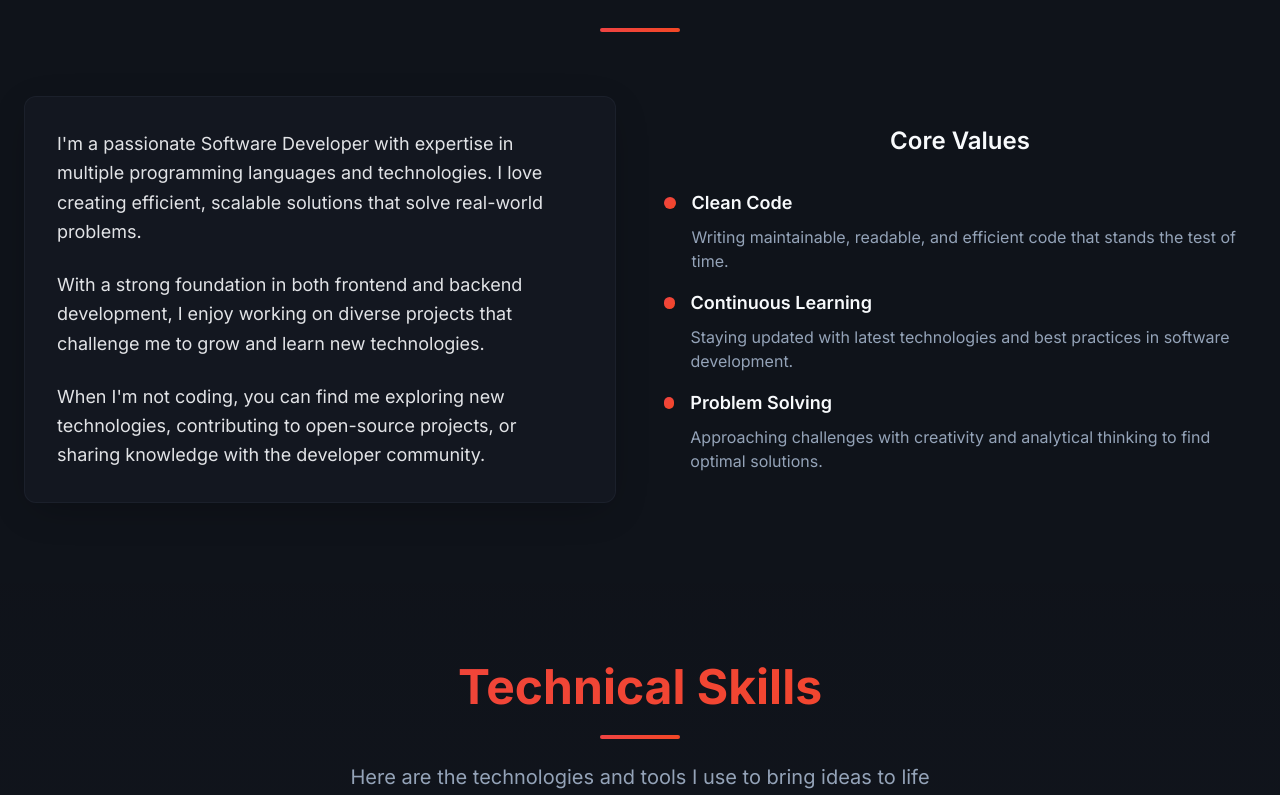
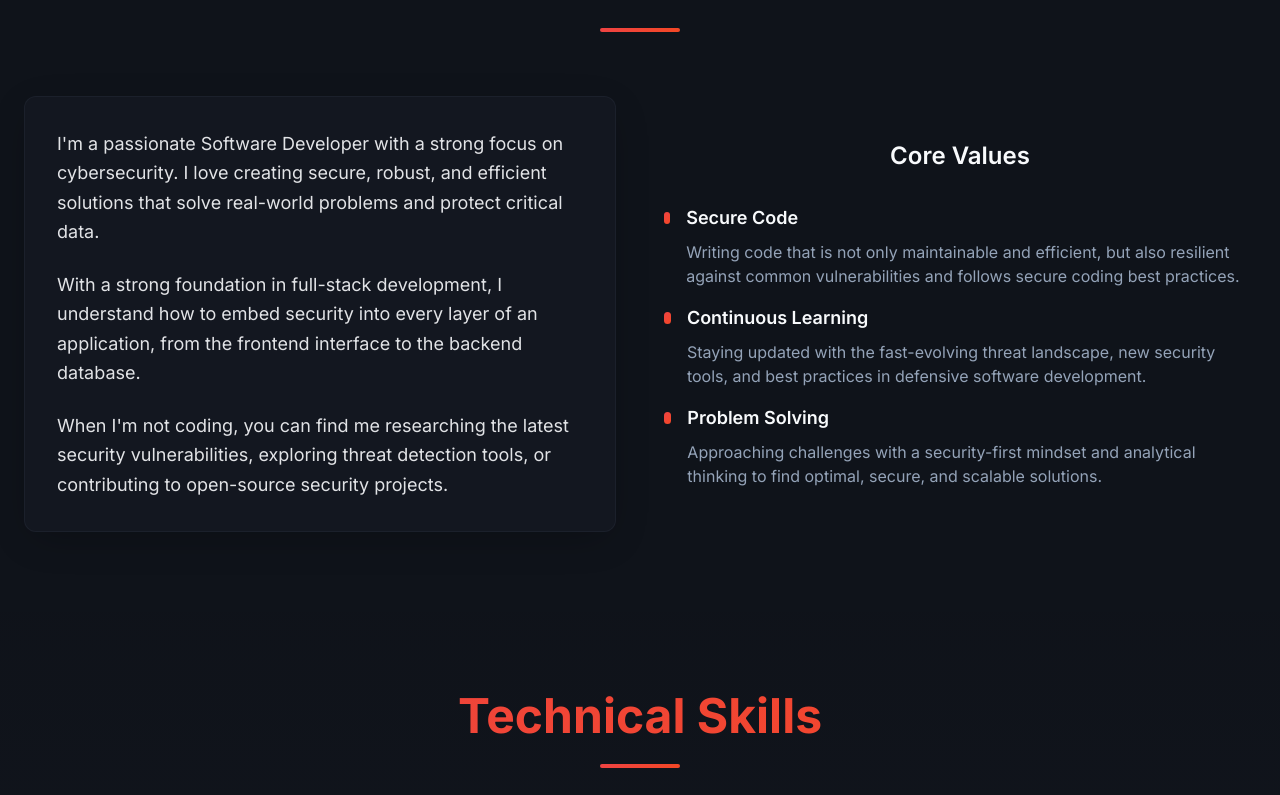
Before and after one commit to Kay-Ze/nikunj-kapil-portfolio, a React (Vite) app: page / in a window 1280 px wide. Shown: the part 924-1719 px from the top of the page. Built offline with nearby package versions, Linux system fonts and the light colour scheme; the HTML template or start-up script is replaced by a standard one.

Commit message:
Visual edit in Lovable

```diff
--- a/src/components/Portfolio/AboutSection.tsx
+++ b/src/components/Portfolio/AboutSection.tsx
@@ -1,8 +1,6 @@
 import { Card } from "@/components/ui/card";
-
 const AboutSection = () => {
-  return (
-    <section id="about" className="py-20 bg-background">
+  return <section id="about" className="py-20 bg-background">
       <div className="container mx-auto px-6">
         <div className="text-center mb-16">
           <h2 className="text-4xl md:text-5xl font-bold mb-6 bg-gradient-primary bg-clip-text text-transparent">
@@ -15,18 +13,9 @@ const AboutSection = () => {
           <div className="animate-slide-up">
             <Card className="p-8 shadow-elegant border-border/50 hover:shadow-accent transition-smooth">
               <div className="space-y-6">
-                <p className="text-lg leading-relaxed text-foreground/90">
-                  I'm a passionate Software Developer with expertise in multiple programming languages
-                  and technologies. I love creating efficient, scalable solutions that solve real-world problems.
-                </p>
-                <p className="text-lg leading-relaxed text-foreground/90">
-                  With a strong foundation in both frontend and backend development, I enjoy working
-                  on diverse projects that challenge me to grow and learn new technologies.
-                </p>
-                <p className="text-lg leading-relaxed text-foreground/90">
-                  When I'm not coding, you can find me exploring new technologies, contributing to
-                  open-source projects, or sharing knowledge with the developer community.
-                </p>
+                <p className="text-lg leading-relaxed text-foreground/90">I'm a passionate Software Developer with a strong focus on cybersecurity. I love creating secure, robust, and efficient solutions that solve real-world problems and protect critical data.</p>
+                <p className="text-lg leading-relaxed text-foreground/90">With a strong foundation in full-stack development, I understand how to embed security into every layer of an application, from the frontend interface to the backend database.</p>
+                <p className="text-lg leading-relaxed text-foreground/90">When I'm not coding, you can find me researching the latest security vulnerabilities, exploring threat detection tools, or contributing to open-source security projects.</p>
               </div>
             </Card>
           </div>
@@ -38,8 +27,8 @@ const AboutSection = () => {
               <div className="flex items-start gap-4 group">
                 <div className="w-3 h-3 bg-gradient-primary rounded-full mt-2 group-hover:shadow-glow transition-smooth"></div>
                 <div>
-                  <h4 className="font-semibold text-lg mb-2">Clean Code</h4>
-                  <p className="text-muted-foreground">Writing maintainable, readable, and efficient code that stands the test of time.</p>
+                  <h4 className="font-semibold text-lg mb-2">Secure Code</h4>
+                  <p className="text-muted-foreground">Writing code that is not only maintainable and efficient, but also resilient against common vulnerabilities and follows secure coding best practices.</p>
                 </div>
               </div>
 
@@ -47,7 +36,7 @@ const AboutSection = () => {
                 <div className="w-3 h-3 bg-gradient-primary rounded-full mt-2 group-hover:shadow-glow transition-smooth"></div>
                 <div>
                   <h4 className="font-semibold text-lg mb-2">Continuous Learning</h4>
-                  <p className="text-muted-foreground">Staying updated with latest technologies and best practices in software development.</p>
+                  <p className="text-muted-foreground">Staying updated with the fast-evolving threat landscape, new security tools, and best practices in defensive software development.</p>
                 </div>
               </div>
 
@@ -55,15 +44,13 @@ const AboutSection = () => {
                 <div className="w-3 h-3 bg-gradient-primary rounded-full mt-2 group-hover:shadow-glow transition-smooth"></div>
                 <div>
                   <h4 className="font-semibold text-lg mb-2">Problem Solving</h4>
-                  <p className="text-muted-foreground">Approaching challenges with creativity and analytical thinking to find optimal solutions.</p>
+                  <p className="text-muted-foreground">Approaching challenges with a security-first mindset and analytical thinking to find optimal, secure, and scalable solutions.</p>
                 </div>
               </div>
             </div>
           </div>
         </div>
       </div>
-    </section>
-  );
+    </section>;
 };
-
 export default AboutSection;
```
